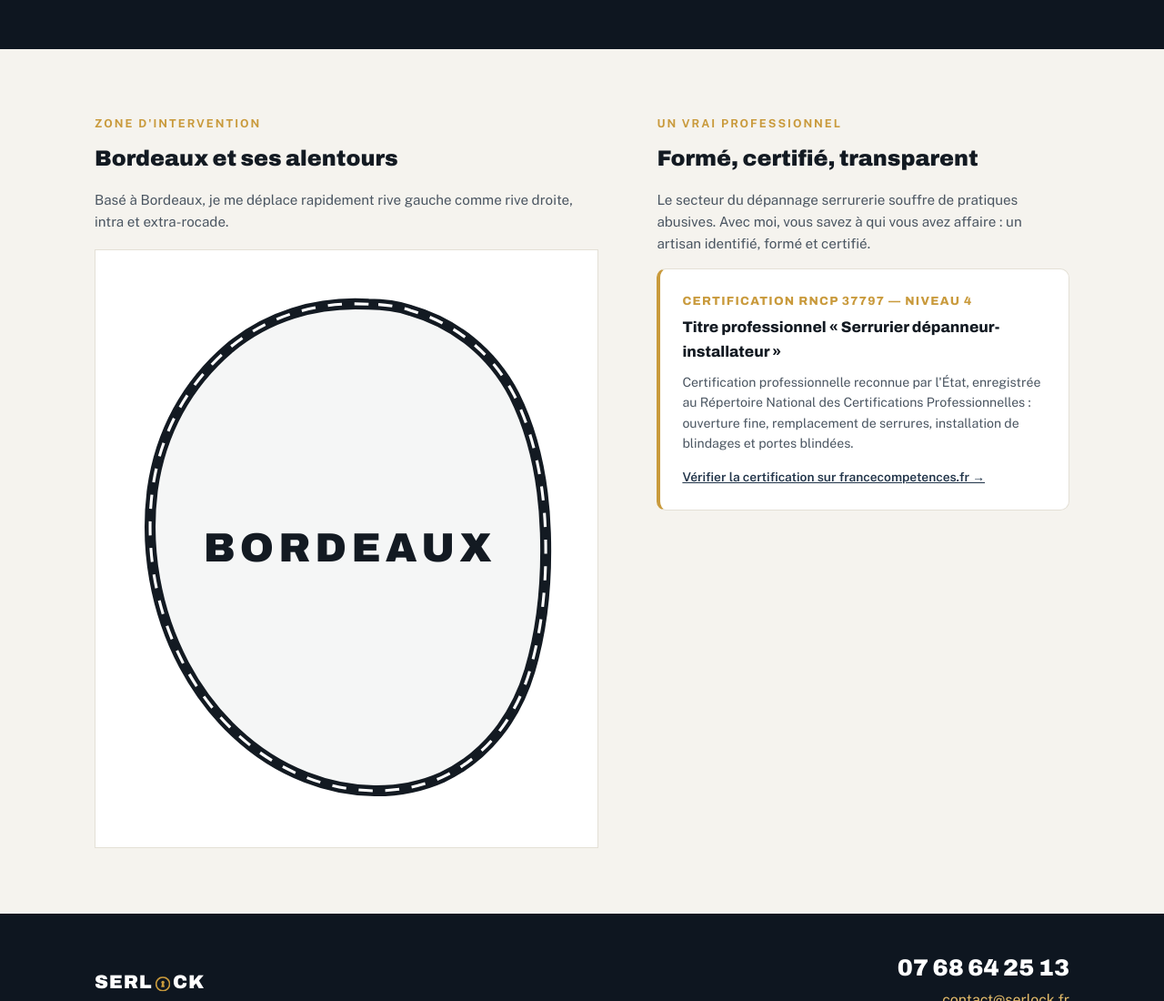
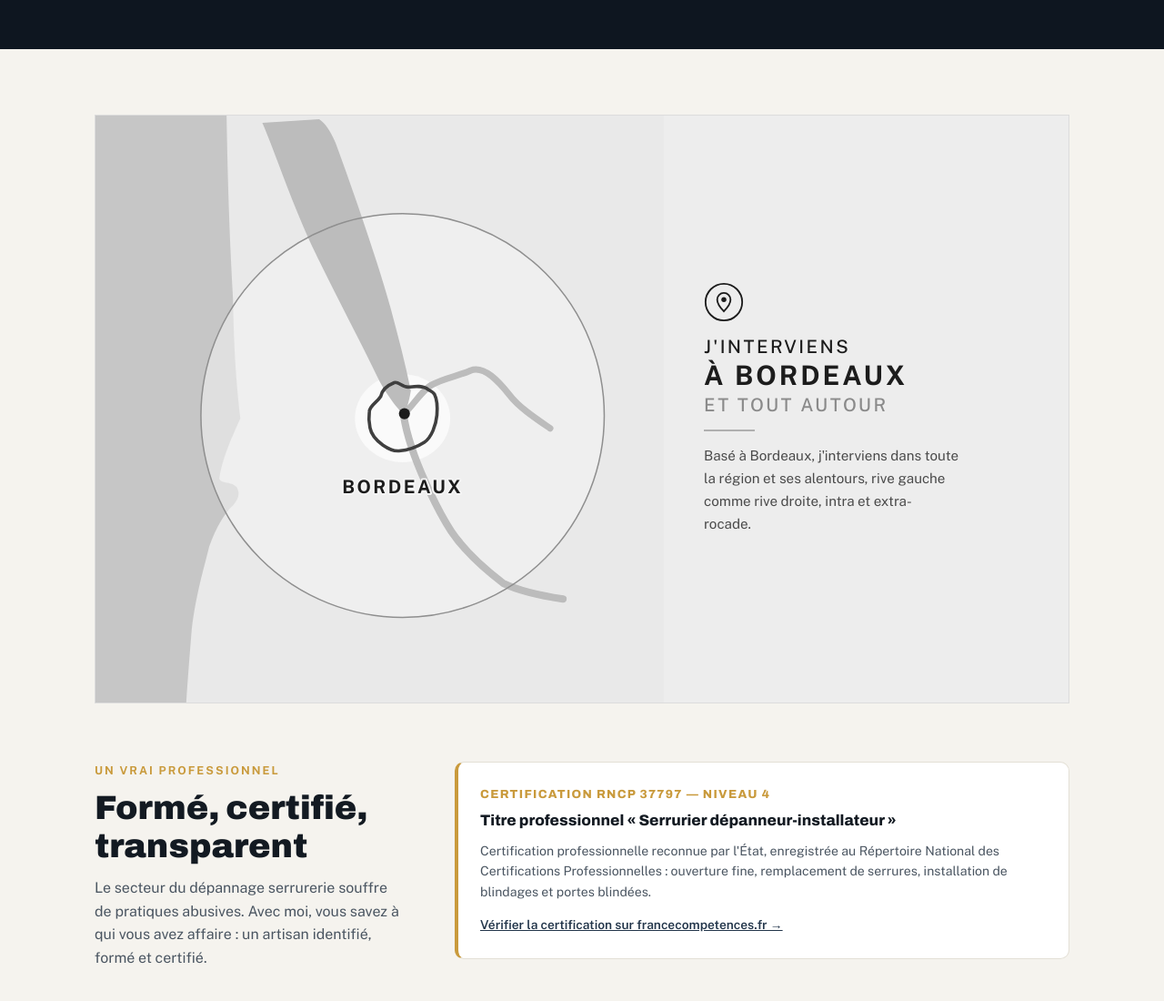
Before and after one commit to ProkaJect/SERLOCK, a plain HTML site: page public/index.html in a window 1280 px wide. Shown: the part 2000-3100 px from the top of the page at 91% size. Drawn offline with nearby package versions, Linux system fonts and the light colour scheme.

Commit message:
Bloc zone remplacé par la carte région Gironde N&B (côte, estuaire, rocade réelle) + panneau « J'interviens à Bordeaux et tout autour », certification latéralisée dessous
Co-Authored-By: Claude Fable 5 <noreply@anthropic.com>

```diff
--- a/public/index.html
+++ b/public/index.html
@@ -236,17 +236,24 @@
   .tl-step p{font-size:.9rem;color:rgba(255,255,255,.7)}
 
   /* ===== Zone + Certification ===== */
-  .duo{display:grid;grid-template-columns:1fr;gap:40px}
-  @media(min-width:900px){.duo{grid-template-columns:1.1fr .9fr;gap:64px}}
-  .zone h2,.certif h2{
-    font-weight:900;font-stretch:105%;font-size:1.5rem;margin-bottom:14px;
+  .zone-box{
+    display:flex;flex-wrap:wrap;align-items:stretch;
+    background:#EDEDED;border:1px solid #DCDCDC;overflow:hidden;
+    margin-bottom:64px;
   }
-  .zone p,.certif p{color:#4A5561;font-size:.95rem;margin-bottom:14px}
-  .map-card{
-    background:#fff;border:1px solid #E4E0D6;
-    padding:18px;margin-top:18px;
+  .zone-box>svg{display:block;flex:1 1 480px;min-width:320px;height:auto}
+  .zone-side{
+    flex:1 1 300px;display:flex;flex-direction:column;justify-content:center;
+    gap:14px;padding:40px 44px;
   }
-  .map-card svg{display:block;width:100%;height:auto}
+  .zone-side .pin{width:44px;height:44px}
+  .zone-title{text-transform:uppercase;line-height:1.3;color:#1C1C1C}
+  .zone-title span{display:block}
+  .zone-title .l1,.zone-title .l3{font-size:1.25rem;font-weight:500;letter-spacing:.12em}
+  .zone-title .l2{font-size:1.85rem;font-weight:800;letter-spacing:.1em}
+  .zone-title .l3{color:#8A8A8A}
+  .zone-rule{width:56px;height:2px;background:#B0B0B0}
+  .zone-side p{font-size:.95rem;line-height:1.65;color:#4A4A4A;max-width:280px}
   .certif-box{
     background:#fff;border:1px solid #E4E0D6;border-left:4px solid var(--brass);
     border-radius:var(--radius);padding:24px;
@@ -292,6 +299,8 @@
     .hero-band{margin-bottom:34px}
     .cell{padding:16px}
     .tl-step{padding:16px 0 6px}
+    .zone-box{margin-bottom:44px}
+    .zone-side{padding:26px 22px}
   }
   @media(max-width:379px){
     .logo{font-size:1.25rem}
@@ -447,27 +456,54 @@
 
 <!-- ============ ZONE + CERTIFICATION ============ -->
 <section>
-  <div class="wrap duo">
-    <div class="zone">
-      <span class="tag" style="color:var(--brass);font-weight:700;font-size:.78rem;letter-spacing:.16em;text-transform:uppercase;display:block;margin-bottom:10px">Zone d'intervention</span>
-      <h2>Bordeaux et ses alentours</h2>
-      <p>Basé à Bordeaux, je me déplace rapidement rive gauche comme rive droite, intra et extra-rocade.</p>
-      <div class="map-card" role="img" aria-label="Plan minimaliste de Bordeaux : le tracé de la rocade délimite la ville, le nom Bordeaux est inscrit au centre">
-        <svg viewBox="66 42 300 360" xmlns="http://www.w3.org/2000/svg" aria-hidden="true">
-          <!-- La rocade délimite la ville -->
-          <path d="M230 66 C 196 64, 165 74, 141 94 C 114 117, 97 148, 92 184 C 87 222, 94 262, 112 296 C 129 328, 156 355, 190 368 C 218 379, 250 380, 277 368 C 305 355, 324 330, 333 300 C 341 273, 344 243, 343 212 C 342 180, 336 150, 323 124 C 309 97, 285 78, 257 70 C 248 67, 239 66, 230 66 Z"
-                fill="#131A22" fill-opacity=".04" stroke="#131A22" stroke-width="7" stroke-linejoin="round"/>
-          <path d="M230 66 C 196 64, 165 74, 141 94 C 114 117, 97 148, 92 184 C 87 222, 94 262, 112 296 C 129 328, 156 355, 190 368 C 218 379, 250 380, 277 368 C 305 355, 324 330, 333 300 C 341 273, 344 243, 343 212 C 342 180, 336 150, 323 124 C 309 97, 285 78, 257 70 C 248 67, 239 66, 230 66 Z"
-                fill="none" stroke="#fff" stroke-width="1.8" stroke-dasharray="9 8"/>
-          <text x="218" y="230" text-anchor="middle" font-family="'Archivo',sans-serif"
-                font-weight="900" font-size="26" letter-spacing="3" fill="#131A22">BORDEAUX</text>
+  <div class="wrap">
+    <div class="zone-box">
+      <svg viewBox="0 0 620 640" role="img" aria-label="Carte de la région bordelaise : côte atlantique, estuaire de la Gironde, Garonne et Dordogne, rayon d'intervention autour de Bordeaux délimité par sa rocade">
+        <!-- Océan -->
+        <rect x="0" y="0" width="620" height="640" fill="#c6c6c6"></rect>
+        <!-- Terre (côte atlantique + bassin d'Arcachon) -->
+        <path d="M143 0 L620 0 L620 640 L99 640 C101 610 103 585 105 560 C110 520 118 495 124 470 C132 448 142 432 150 425 C156 418 158 412 154 405 C147 398 138 402 135 396 C138 375 148 352 158 330 C154 295 151 260 150 200 C146 130 144 60 143 0 Z" fill="#e9e9e9"></path>
+        <!-- Halo du rayon d'intervention -->
+        <circle cx="335" cy="327" r="220" fill="#f4f4f4" opacity="0.55"></circle>
+        <!-- Tache urbaine de Bordeaux -->
+        <ellipse cx="335" cy="330" rx="52" ry="48" fill="#fafafa"></ellipse>
+        <!-- Estuaire de la Gironde -->
+        <path d="M182 8 C196 40 214 96 240 150 C262 196 286 240 310 290 C320 308 330 320 336 326 C339 322 342 312 344 300 C338 270 330 240 322 210 C308 160 284 90 262 30 C256 16 250 8 244 4 Z" fill="#bcbcbc"></path>
+        <!-- Dordogne -->
+        <path d="M336 326 C348 314 356 300 366 294 C380 286 396 284 409 278 C424 272 440 290 452 305 C462 318 480 330 496 341" fill="none" stroke="#bcbcbc" stroke-width="7" stroke-linecap="round"></path>
+        <!-- Garonne -->
+        <path d="M336 326 C340 352 350 378 360 400 C370 422 378 438 388 453 C402 474 424 494 445 510 C466 520 490 524 510 527" fill="none" stroke="#bcbcbc" stroke-width="8" stroke-linecap="round"></path>
+        <!-- Rocade (contour réel A630/N230, miniaturisé) -->
+        <g transform="translate(335 330) scale(0.24) translate(-198 -270)">
+          <path d="M314 139 C290 120 255 125 229 128 C195 132 180 100 160 108 C130 120 105 140 99 170 C80 200 50 210 47 239 C42 275 45 290 50 313 C56 345 85 375 109 392 C135 410 160 420 182 418 C220 415 265 400 297 379 C330 357 350 300 354 256 C358 210 355 185 343 161 C335 148 325 147 314 139 Z" fill="none" stroke="#3f3f3f" stroke-width="15"></path>
+        </g>
+        <!-- Rayon d'intervention -->
+        <circle cx="335" cy="327" r="220" fill="none" stroke="#8f8f8f" stroke-width="1.5"></circle>
+        <!-- Centre + label -->
+        <circle cx="337" cy="325" r="6" fill="#1c1c1c"></circle>
+        <text x="335" y="412" text-anchor="middle" style="font-size:20px;font-weight:700;letter-spacing:0.12em;fill:#1c1c1c;stroke:#f4f4f4;stroke-width:4px;paint-order:stroke;stroke-linejoin:round;">BORDEAUX</text>
+      </svg>
+      <div class="zone-side">
+        <svg class="pin" viewBox="0 0 48 48" aria-hidden="true">
+          <circle cx="24" cy="24" r="22" fill="none" stroke="#1c1c1c" stroke-width="2"></circle>
+          <path d="M24 13 C19.5 13 16 16.5 16 21 C16 27 24 35 24 35 C24 35 32 27 32 21 C32 16.5 28.5 13 24 13 Z" fill="none" stroke="#1c1c1c" stroke-width="2"></path>
+          <circle cx="24" cy="21" r="3" fill="#1c1c1c"></circle>
         </svg>
+        <div class="zone-title">
+          <span class="l1">J'interviens</span>
+          <span class="l2">à Bordeaux</span>
+          <span class="l3">et tout autour</span>
+        </div>
+        <div class="zone-rule"></div>
+        <p>Basé à Bordeaux, j'interviens dans toute la région et ses alentours, rive gauche comme rive droite, intra et extra-rocade.</p>
       </div>
     </div>
-    <div class="certif">
-      <span class="tag" style="color:var(--brass);font-weight:700;font-size:.78rem;letter-spacing:.16em;text-transform:uppercase;display:block;margin-bottom:10px">Un vrai professionnel</span>
-      <h2>Formé, certifié, transparent</h2>
-      <p>Le secteur du dépannage serrurerie souffre de pratiques abusives. Avec moi, vous savez à qui vous avez affaire&nbsp;: un artisan identifié, formé et certifié.</p>
+    <div class="split">
+      <div class="section-head">
+        <span class="tag">Un vrai professionnel</span>
+        <h2>Formé, certifié, transparent</h2>
+        <p>Le secteur du dépannage serrurerie souffre de pratiques abusives. Avec moi, vous savez à qui vous avez affaire&nbsp;: un artisan identifié, formé et certifié.</p>
+      </div>
       <div class="certif-box">
         <div class="rncp">Certification RNCP 37797 — Niveau 4</div>
         <h3>Titre professionnel « Serrurier dépanneur-installateur »</h3>
```
